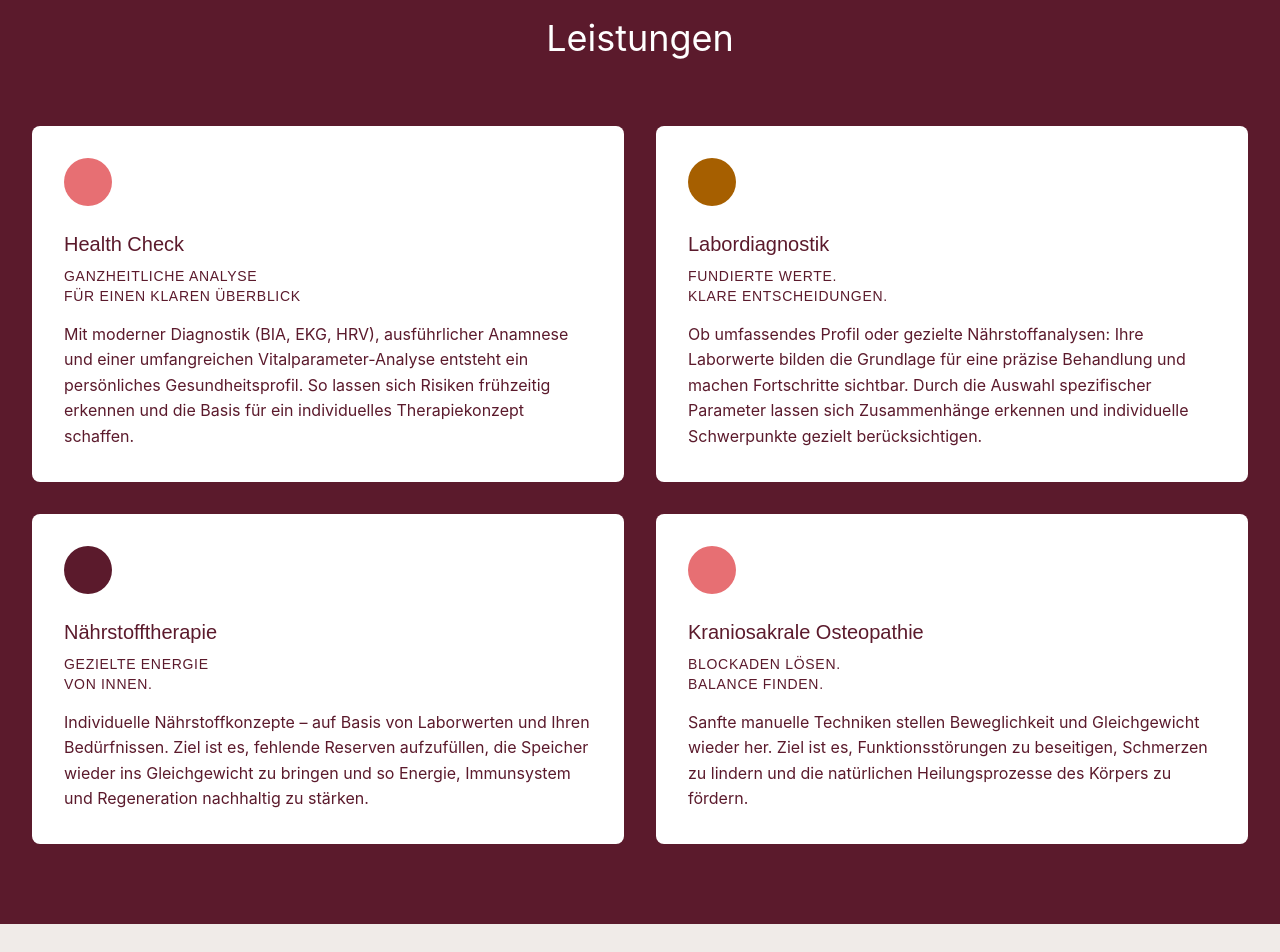
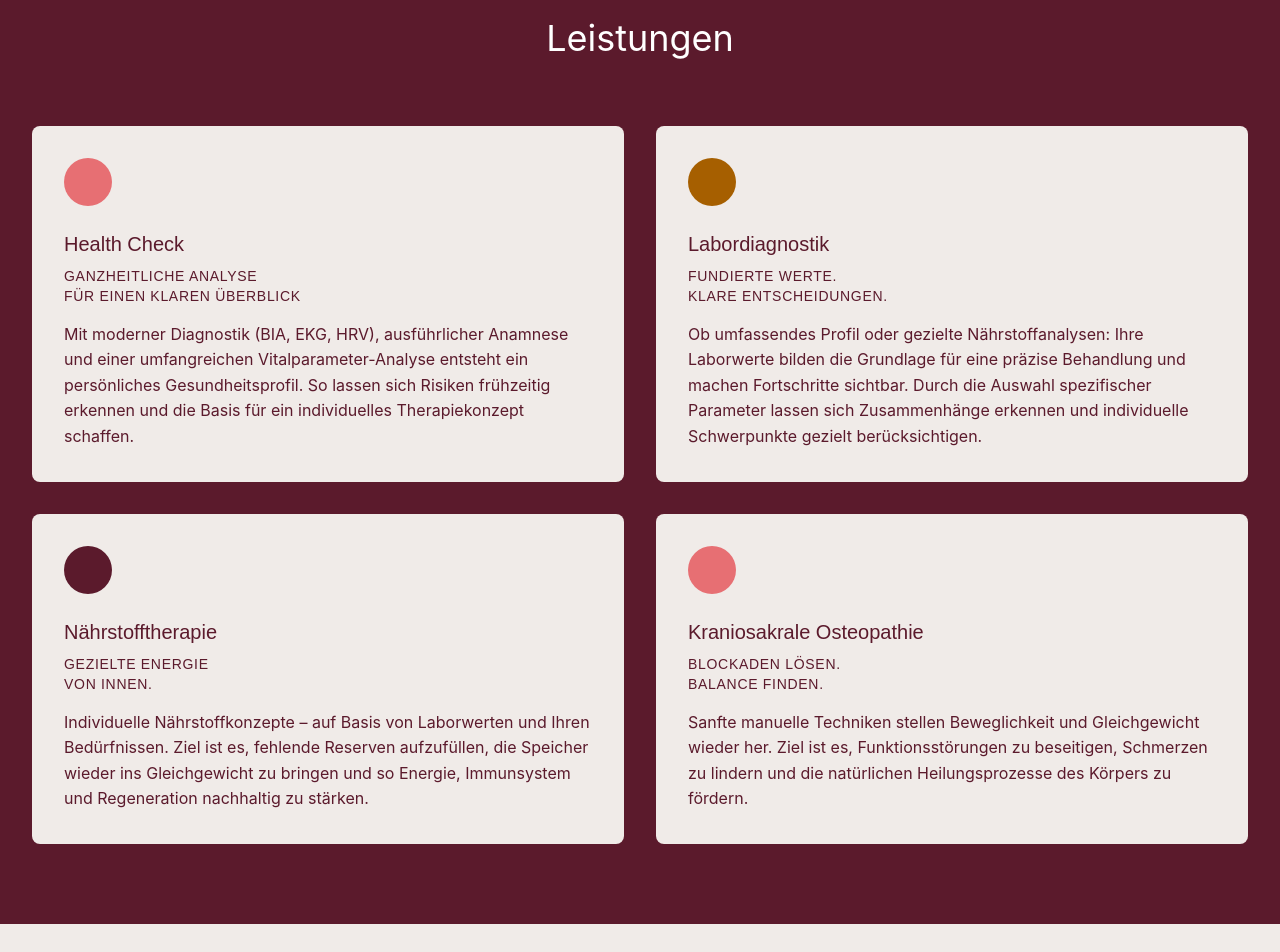
Before and after one commit to Lxnder1976/praxis-buchmann, a Next.js app: page / in a window 1280 px wide. Shown: the part 1540-2492 px from the top of the page. Built offline with nearby package versions, Linux system fonts and the light colour scheme.

Commit message:
Update service card background colors to match header
- Change service cards from bg-white to bg-new-cream
- Maintain visual consistency across header and services sections
- Keep burgundy text and accent colors for proper contrast
- Ensure unified color scheme throughout the website

```diff
--- a/src/components/Services.tsx
+++ b/src/components/Services.tsx
@@ -8,7 +8,7 @@ export default function Services() {
 
         <div className="grid grid-cols-1 md:grid-cols-2 gap-8">
           {/* Health Check */}
-          <div className="service-card bg-white p-8 rounded-lg">
+          <div className="service-card bg-new-cream p-8 rounded-lg">
             <div className="w-12 h-12 bg-coral rounded-full mb-6"></div>
             <h3 className="text-xl font-medium text-burgundy mb-2">Health Check</h3>
             <p className="text-sm text-burgundy uppercase tracking-wider mb-4">
@@ -21,7 +21,7 @@ export default function Services() {
           </div>
 
           {/* Labordiagnostik */}
-          <div className="service-card bg-white p-8 rounded-lg">
+          <div className="service-card bg-new-cream p-8 rounded-lg">
             <div className="w-12 h-12 bg-yellow-700 rounded-full mb-6"></div>
             <h3 className="text-xl font-medium text-burgundy mb-2">Labordiagnostik</h3>
             <p className="text-sm text-burgundy uppercase tracking-wider mb-4">
@@ -34,7 +34,7 @@ export default function Services() {
           </div>
 
           {/* Nährstofftherapie */}
-          <div className="service-card bg-white p-8 rounded-lg">
+          <div className="service-card bg-new-cream p-8 rounded-lg">
             <div className="w-12 h-12 bg-burgundy rounded-full mb-6"></div>
             <h3 className="text-xl font-medium text-burgundy mb-2">Nährstofftherapie</h3>
             <p className="text-sm text-burgundy uppercase tracking-wider mb-4">
@@ -47,7 +47,7 @@ export default function Services() {
           </div>
 
           {/* Kraniosakrale Osteopathie */}
-          <div className="service-card bg-white p-8 rounded-lg">
+          <div className="service-card bg-new-cream p-8 rounded-lg">
             <div className="w-12 h-12 bg-coral rounded-full mb-6"></div>
             <h3 className="text-xl font-medium text-burgundy mb-2">Kraniosakrale Osteopathie</h3>
             <p className="text-sm text-burgundy uppercase tracking-wider mb-4">
```
